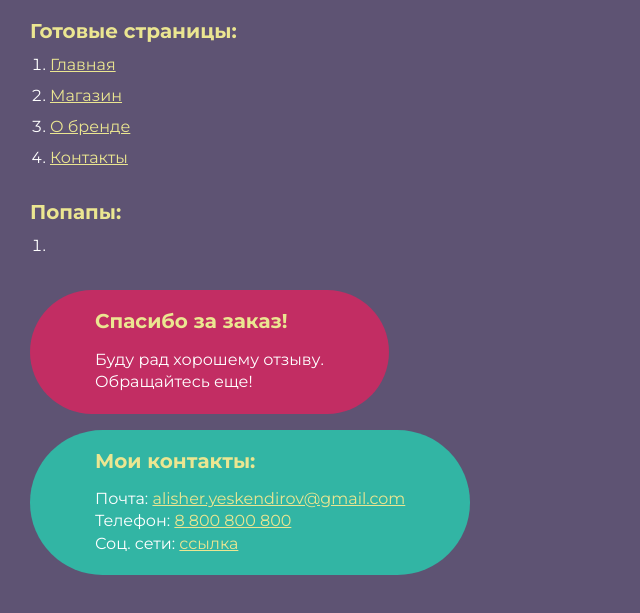
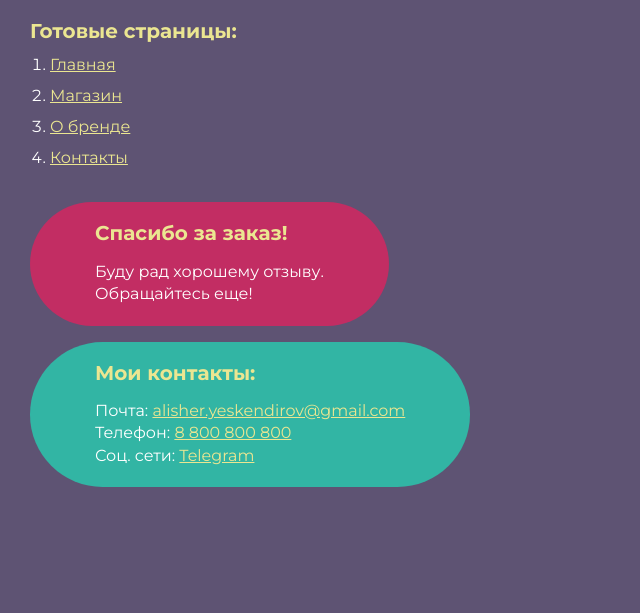
Before and after one commit to AlisherYeskendirov/Womazing-shop, a plain HTML site: page index.html in a window 1280 px wide. Shown: the part 115-728 px from the top of the page, without its empty margins (0-640 px from the left). Drawn offline with Linux system fonts and the light colour scheme.

Commit message:
Update index.html

```diff
--- a/index.html
+++ b/index.html
@@ -20,10 +20,6 @@
 			<li><a target="_blank" href="brand.html">О бренде</a></li>
 			<li><a target="_blank" href="contacts.html">Контакты</a></li>
 		</ol>
-		<h2>Попапы:</h2>
-		<ol class="rootpage__list">
-			<li><a target="_blank" href="home.html#"></a></li>
-		</ol>
 		<div class="rootpage__tnx">
 			<h2>Спасибо за заказ!</h2>
 			<p>Буду рад хорошему отзыву.</p>
@@ -33,7 +29,7 @@
 			<h2>Мои контакты:</h2>
 			<p>Почта: <a href="mailto:email@gmail.com">alisher.yeskendirov@gmail.com</a></p>
 			<p>Телефон: <a href="tel:8800800800">8 800 800 800</a></p>
-			<p>Соц. сети: <a href="">ссылка</a></p>
+			<p>Соц. сети: <a href="https://t.me/alisher_yes">Telegram</a></p>
 		</div>
 	</div>
 </body>
```
